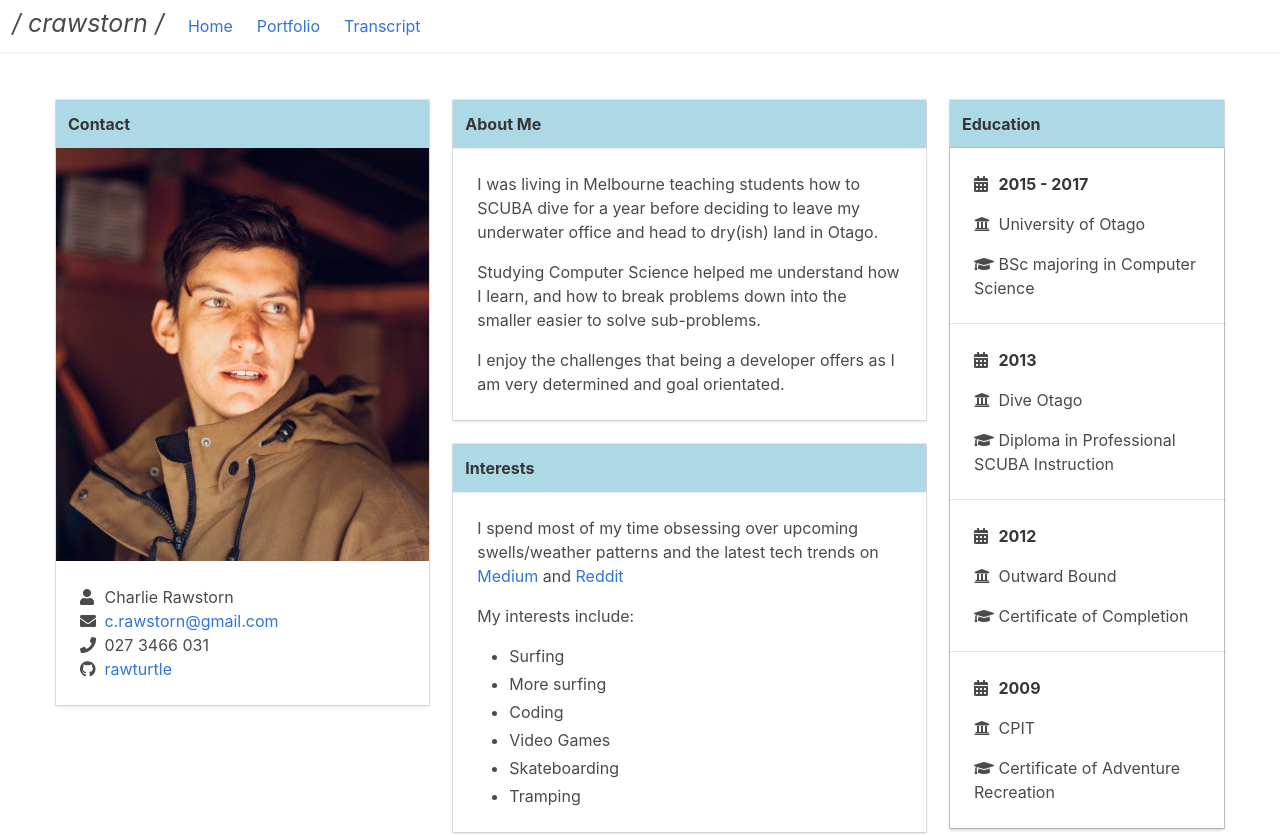
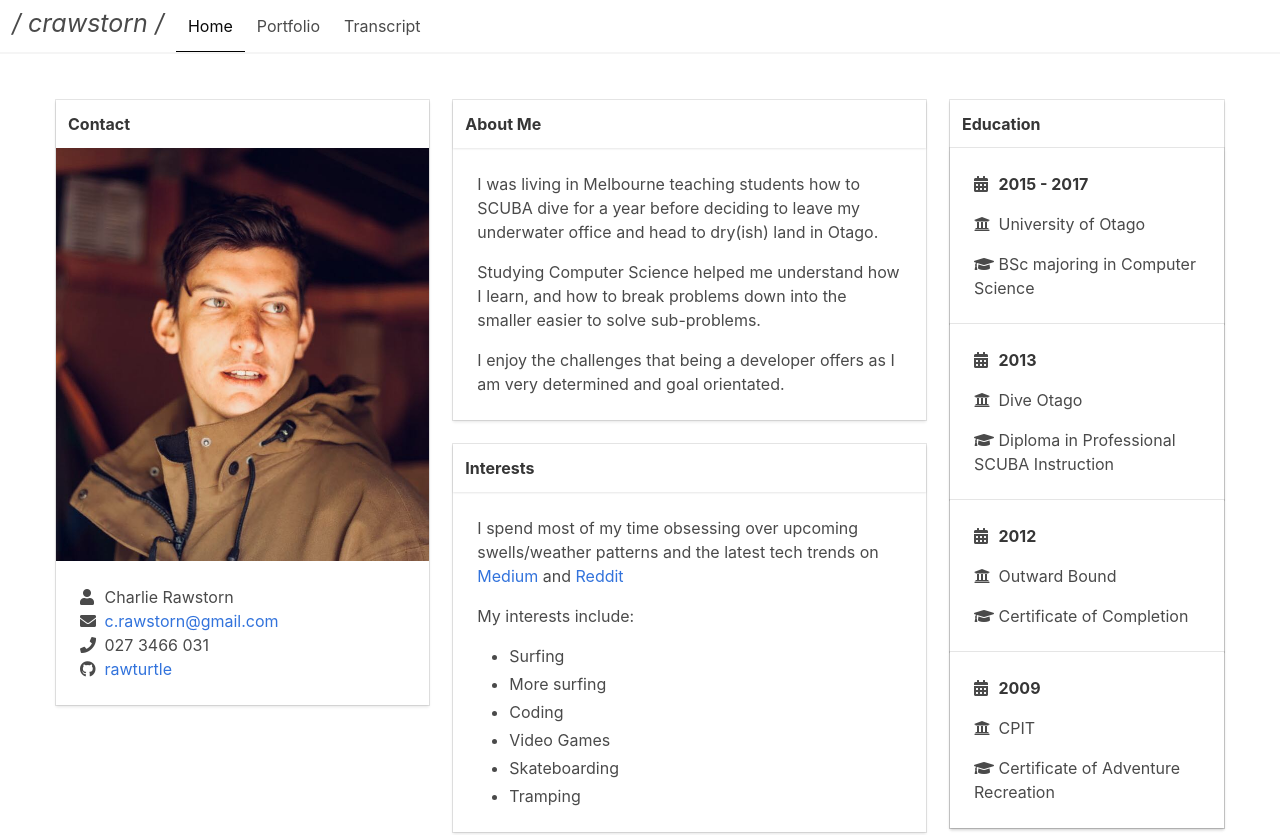
Before and after one commit to rawturtle/cv-site, a Vue app: page /home in a window 1280 px wide. Shown: the top 835 px of the page. Built offline with nearby package versions, Linux system fonts and the light colour scheme.

Commit message:
Change nav styling

```diff
--- a/index.html
+++ b/index.html
@@ -1,18 +1,12 @@
 <!DOCTYPE html>
-<html>
+<html style="height: 100vh">
   <head>
     <meta charset="utf-8">
     <meta name="viewport" content="width=device-width,initial-scale=1.0">
     <title>Charlie Rawstorn</title>
     <link rel="stylesheet" href="https://cdnjs.cloudflare.com/ajax/libs/bulma/0.7.1/css/bulma.min.css" />
     <link rel="stylesheet" href="https://use.fontawesome.com/releases/v5.0.12/css/all.css" integrity="sha384-G0fIWCsCzJIMAVNQPfjH08cyYaUtMwjJwqiRKxxE/rx96Uroj1BtIQ6MLJuheaO9" crossorigin="anonymous">
-    <script
-      src="https://code.jquery.com/jquery-3.3.1.min.js"
-      integrity="sha256-FgpCb/KJQlLNfOu91ta32o/NMZxltwRo8QtmkMRdAu8="
-      crossorigin="anonymous"></script>
-  </head>
   <body>
     <div id="app"></div>
-    <!-- built files will be auto injected -->
   </body>
 </html>
--- a/src/App.vue
+++ b/src/App.vue
@@ -7,7 +7,6 @@
         </div>
       </section>
     <app-footer></app-footer>
-
   </div>
 </template>
 
@@ -27,5 +26,4 @@
 <style>
 #app {
 }
-  .section {}
 </style>
--- a/src/components/navbar.vue
+++ b/src/components/navbar.vue
@@ -1,12 +1,8 @@
 <template lang="html">
   <nav class="navbar has-shadow">
+
     <div class="navbar-brand">
-      <a class="navbar-item" id="brand-link" href="#">
-        <!--<img src="../assets/images/logo.png" alt="lazy ass logo design that needs work" width="125" height="55">-->
-        <!--<router-link to="/home" class="link is-info"><p id="brand">/ crawstorn /</p></router-link>-->
-
-        <p id="brand">/ crawstorn /</p>
-      </a>
+        <router-link to="/home" class="link is-info navbar-item"><p id="brand">/ crawstorn /</p></router-link>
       <div class="navbar-burger burger" data-target="app-navbar">
         <span></span>
         <span></span>
@@ -16,17 +12,12 @@
 
     <div id="app-navbar" class="navbar-menu">
       <div class="navbar-start">
-        <a class="navbar-item">
-          <router-link to="/home" class="link is-info">Home</router-link>
-        </a>
-        <a class="navbar-item">
-          <router-link to="/portfolio" class="link is-info">Portfolio</router-link>
-        </a>
-        <a class="navbar-item">
-          <router-link to="/transcript" class="link is-info">Transcript</router-link>
-        </a>
+          <router-link to="/home" class="link is-info navbar-item">Home</router-link>
+          <router-link to="/portfolio" class="link is-info navbar-item">Portfolio</router-link>
+          <router-link to="/transcript" class="link is-info navbar-item">Transcript</router-link>
       </div>
     </div>
+
   </nav>
 </template>
 <script>
@@ -52,25 +43,24 @@
               // Toggle the class on both the "navbar-burger" and the "navbar-menu"
               $el.classList.toggle('is-active');
               $target.classList.toggle('is-active');
-
             });
           });
         }
-
       });
     }
   }
 </script>
-<style>
-  .navbar {
-    /*border-bottom: 1px solid black;*/
+
+<style scoped>
+  .navbar-menu a.is-active {
+    border-bottom: 1px black solid;
   }
   #brand {
     font-size: 25px;
     font-style: italic;
     margin-top: -5px;
   }
-  #brand-link:hover{
+  .navbar-brand a:hover{
     color: #4a4a4a;
   }
 </style>
--- a/src/components/pages/home.vue
+++ b/src/components/pages/home.vue
@@ -138,7 +138,7 @@
   }
   .card-header-title{
     /*background-color: #e7e7e7;*/
-    background-color: #ADD8E6;
+    /*background-color: #8a8a8a;*/
 
   }
 
--- a/src/components/pages/portfolio/igtimiTwo.vue
+++ b/src/components/pages/portfolio/igtimiTwo.vue
@@ -48,5 +48,7 @@
 </script>
 
 <style>
-
+  .divider {
+    margin-top: 0;
+  }
 </style>
--- a/src/components/pages/portfolio/octagon.vue
+++ b/src/components/pages/portfolio/octagon.vue
@@ -51,5 +51,7 @@
 </script>
 
 <style>
-
+  .divider {
+    margin-top: 0;
+  }
 </style>
--- a/src/components/pages/portfolio/tesh.vue
+++ b/src/components/pages/portfolio/tesh.vue
@@ -46,5 +46,7 @@
 </script>
 
 <style>
-
+  .divider {
+    margin-top: 0;
+  }
 </style>
```
Also changed, not shown: src/components/footer.vue (+4 -3 lines).
